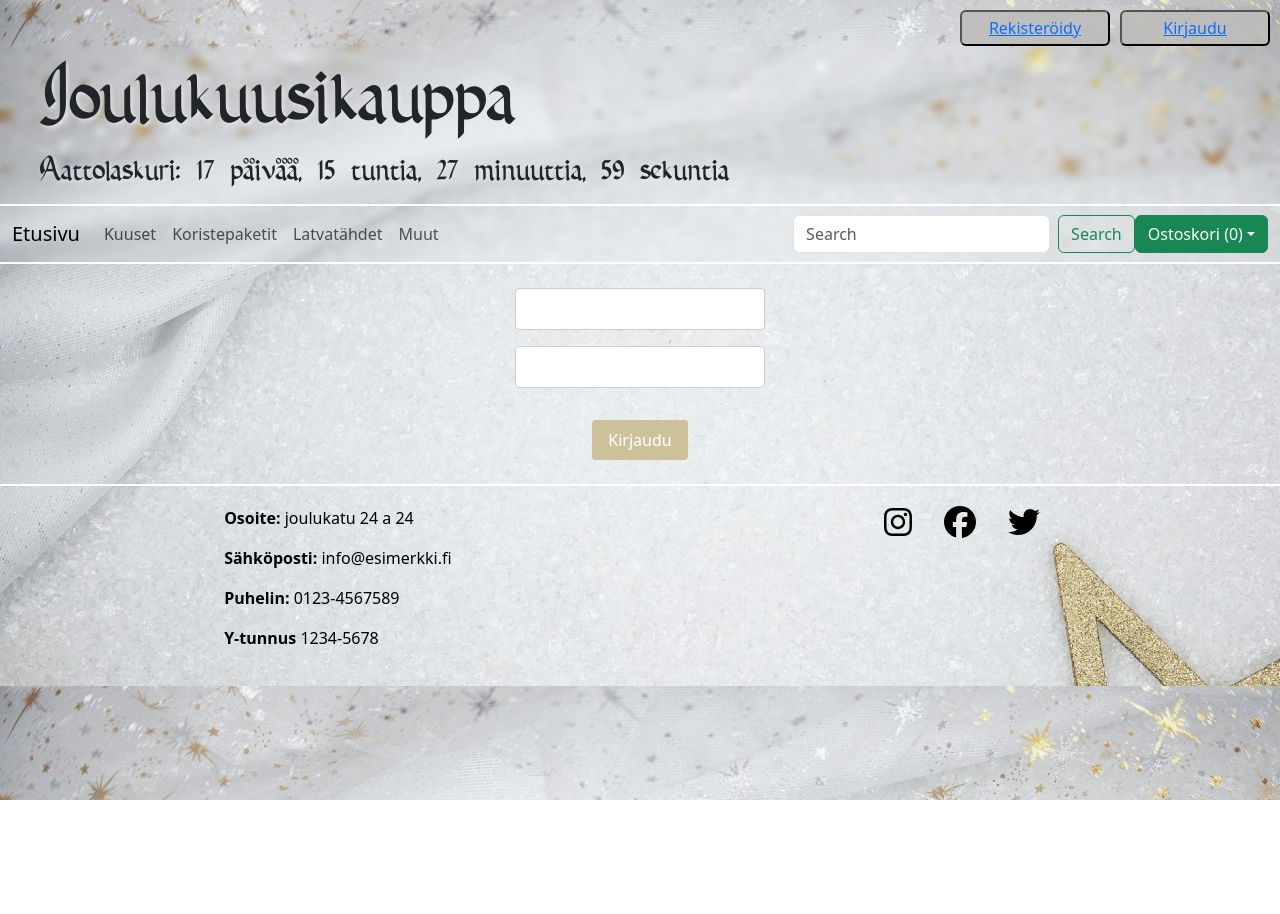
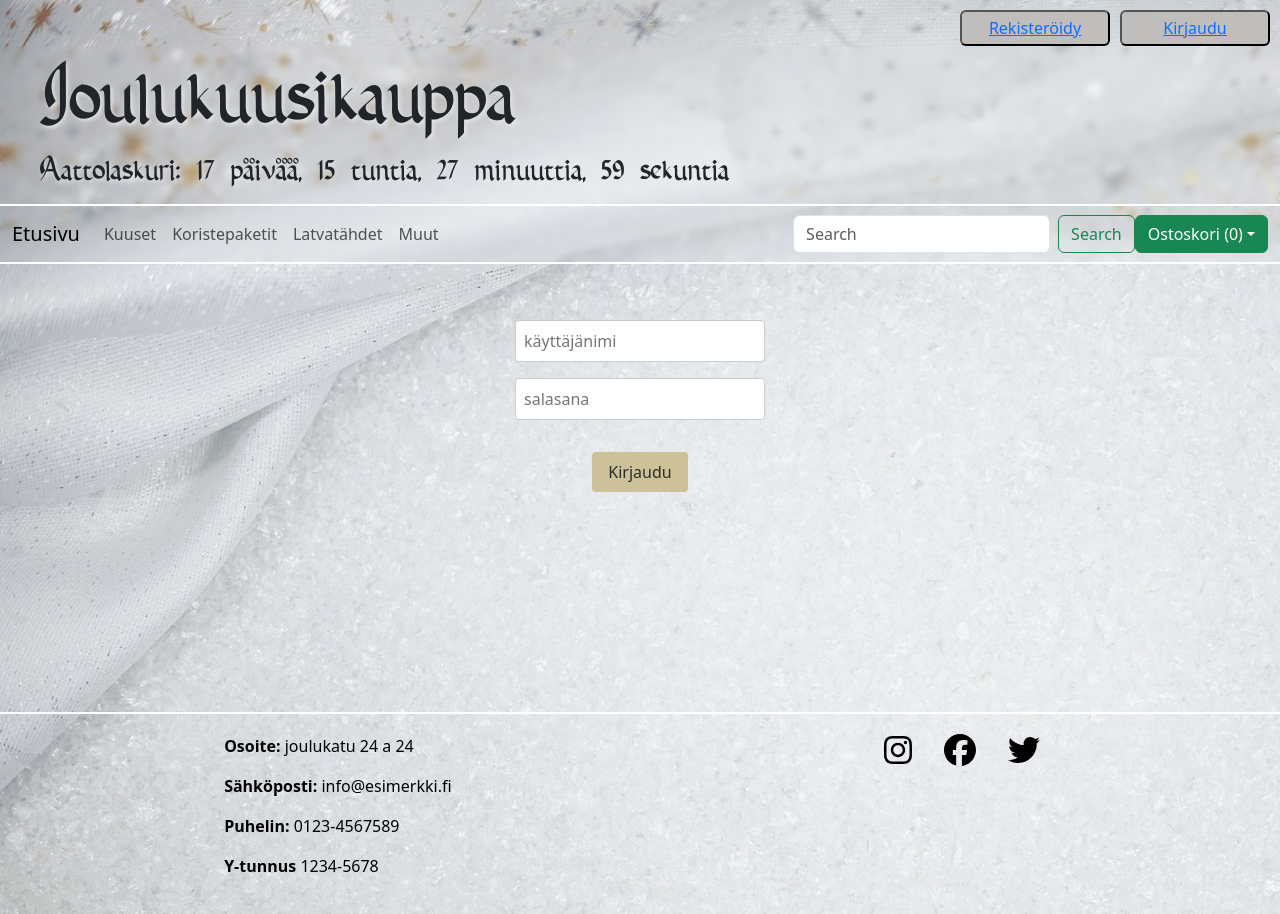
Before and after one commit to Verkkopalveluprojekti-Ryhma10/joulukuusikauppa, a React (Create React App) app: page /kirjaudu in a window 1280 px wide. Before the commit the page ends 800 px from the top, so only its background shows below. Built offline with nearby package versions, Linux system fonts and the light colour scheme.

Commit message:
sprint documents, update loginform + forms.css

```diff
--- a/src/components/forms/LoginForm.js
+++ b/src/components/forms/LoginForm.js
@@ -33,8 +33,8 @@ function Login() {
 
    return(
        <div className="forms-container">
-           <input value={uname} onChange={e => setUname(e.target.value)}/>
-           <input type="password" value={pw} onChange={e => setPw(e.target.value)}/>
+           <input placeholder="käyttäjänimi" value={uname} onChange={e => setUname(e.target.value)}/>
+           <input placeholder="salasana" type="password" value={pw} onChange={e => setPw(e.target.value)}/>
            <button onClick={login}>Kirjaudu</button>
        </div>
    )
--- a/src/styles/Forms.css
+++ b/src/styles/Forms.css
@@ -1,4 +1,6 @@
 .forms-container {
+    min-height: 50vh;
+    padding-top: 2em;
     display: flex;
     flex-direction: column;
     align-items: center;
@@ -23,10 +25,12 @@
     border: none;
     border-radius: 4px;
     background-color: #cdc199;
-    color: white;
+    color: rgb(44, 44, 44);
     cursor: pointer;
   }
 
   .forms-container button:hover {
-    background-color: #cdc199;
+    background-color: rgb(63, 63, 63);
+    color: #ddd5ba;
+    transform: scale(1.1);
   }
```
Also changed, not shown: documentation/sprint_katselmoinnit/sprint_03.jpg (added), documentation/sprint_retrot/retro04.jpg (added), src/components/content/Article.js (deleted).
